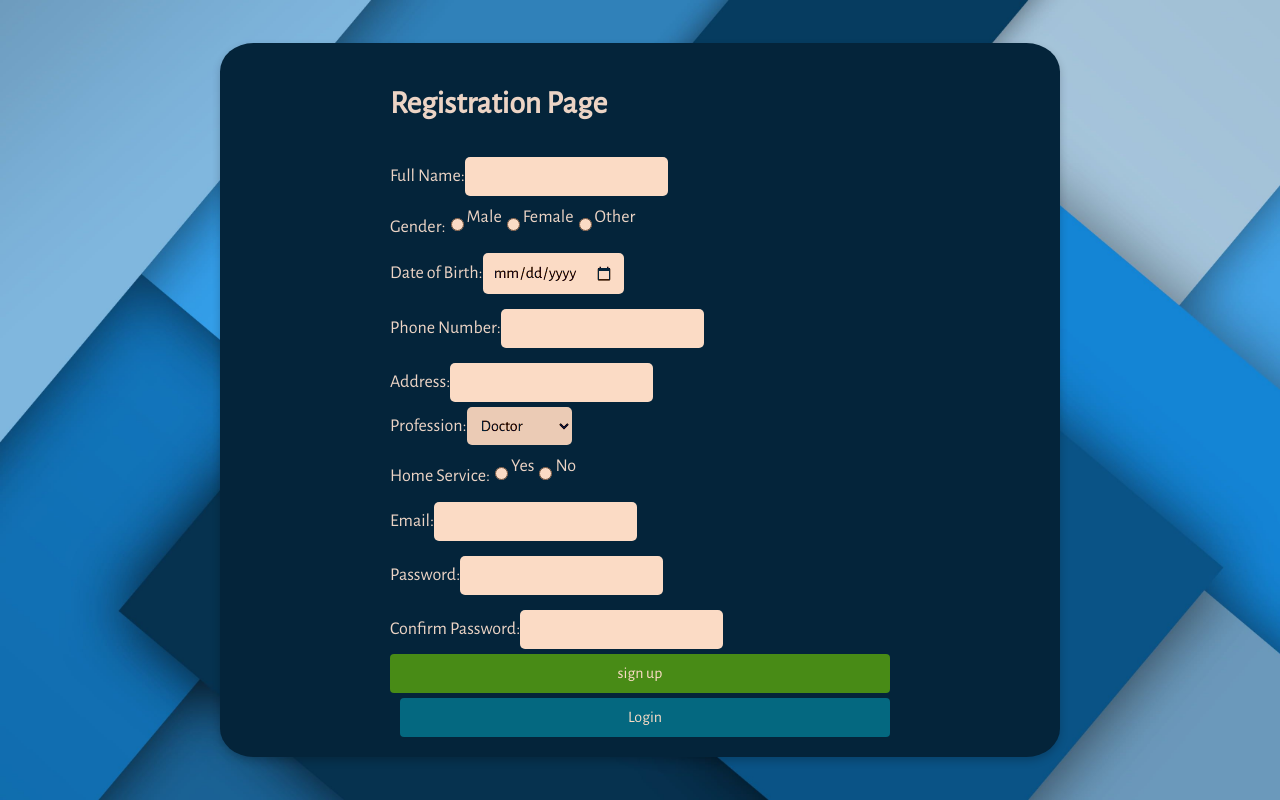
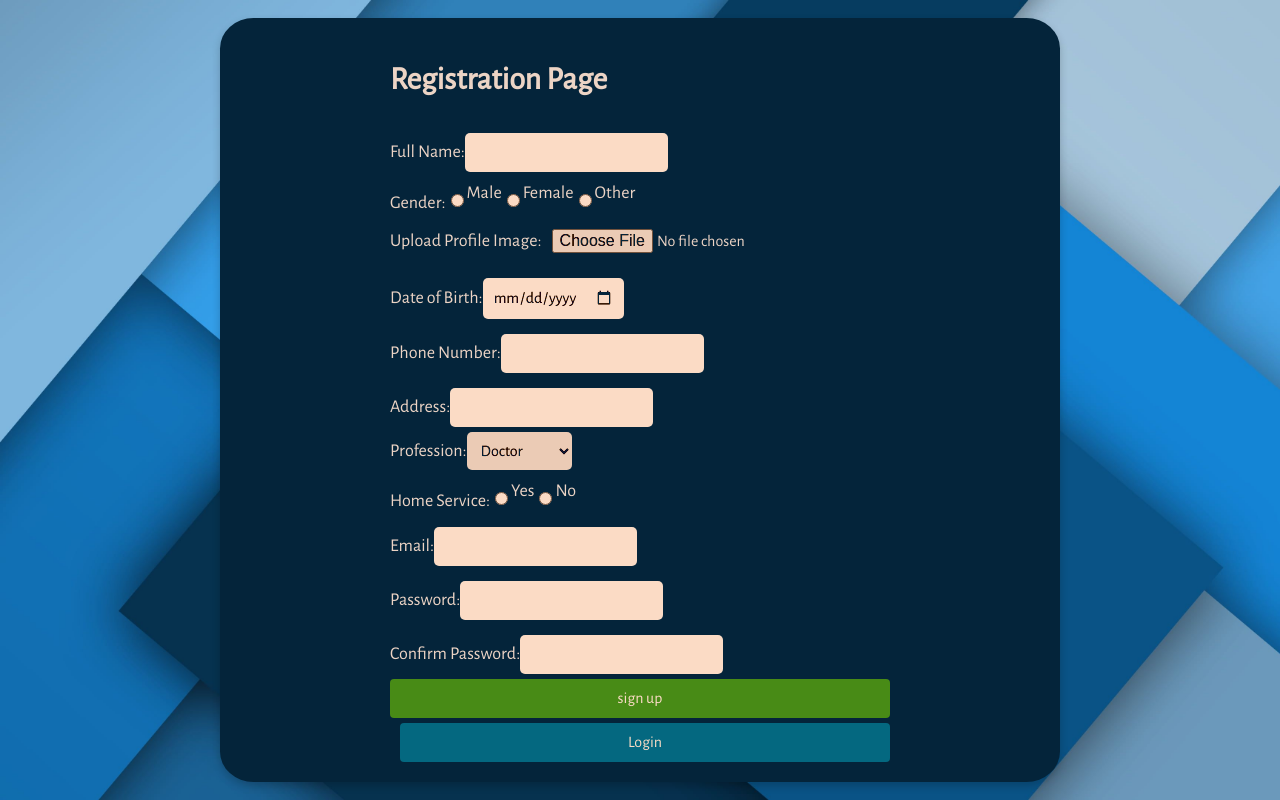
Before and after one commit to Aadarshprajapati777/local-service-provider, a React (Create React App) app: page / in a window 1280 px wide. Built offline with nearby package versions, Linux system fonts and the light colour scheme.

Commit message:
upload image button added

```diff
--- a/src/components/registration/registrationpage.js
+++ b/src/components/registration/registrationpage.js
@@ -1,6 +1,5 @@
 import React from "react";
 import "./registrationpage.css";
-import photoIcon from "../../assets/images/photo-icon.png";
 import { useState } from "react";
 import { useNavigate } from "react-router-dom";
 import { app } from "../UI/backend/firebase";
@@ -190,6 +189,12 @@ const RegistrationPage = () => {
               />{" "}
               Other
             </div>
+            <div>
+              <label>
+                Upload Profile Image:
+                <input type="file" name="image" accept="image/*" />
+              </label>
+            </div>
             <label>
               Date of Birth:
               <input
```
